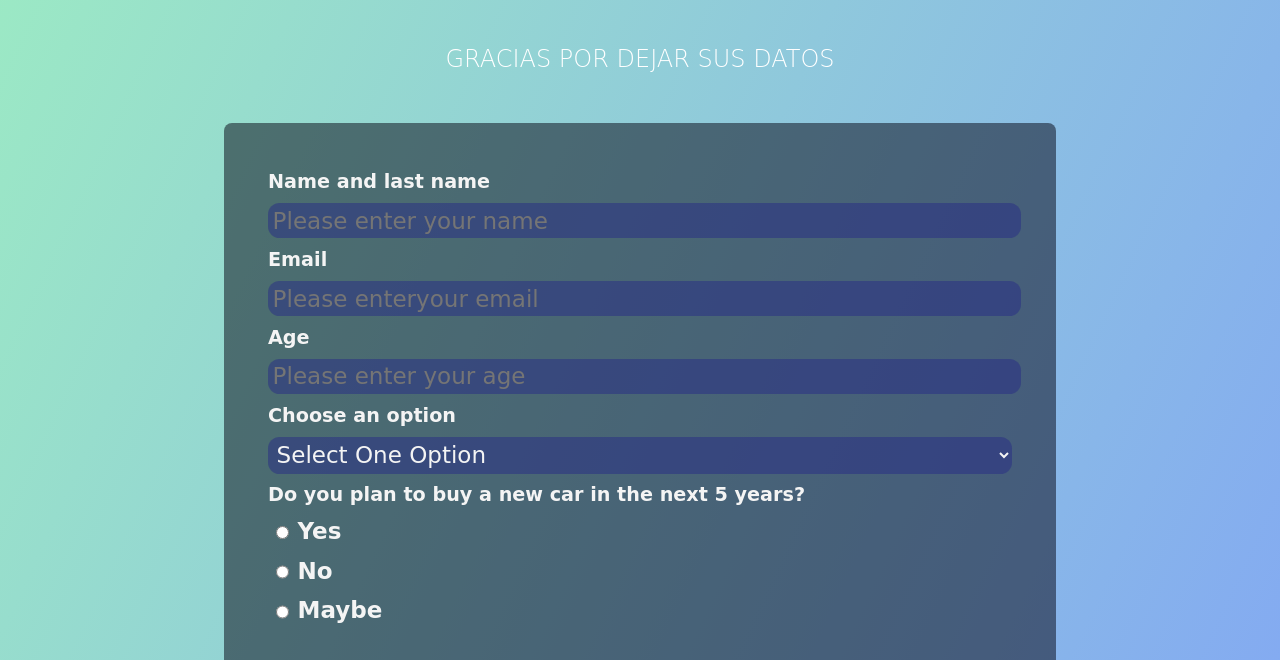
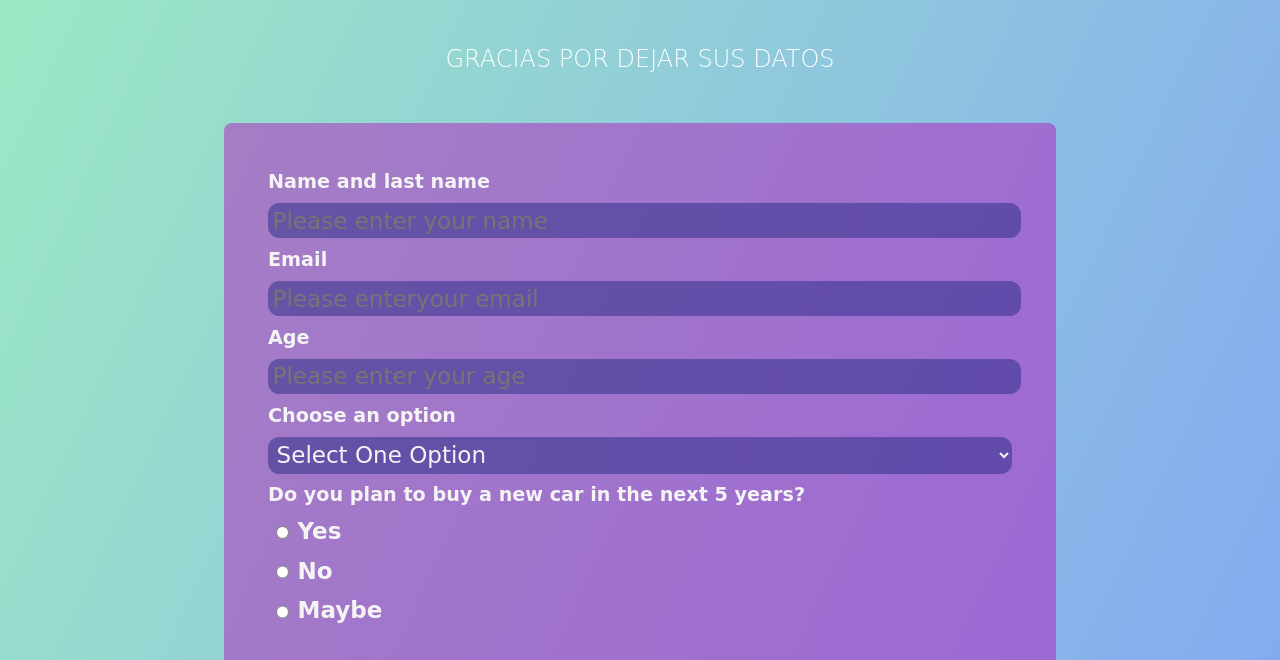
Before and after one commit to Dilan523/FORMULARIO, a plain HTML site: page index.html in a window 1280 px wide. Shown: the part 108-768 px from the top of the page. Drawn offline with Linux system fonts and the light colour scheme.

Commit message:
change the color id suervey-form

```diff
--- a/style.css
+++ b/style.css
@@ -43,7 +43,7 @@ h1 {
 #survey-form {
     width: 60%;
     margin: 0 auto;
-    background-color: rgba(3, 3, 17, 0.5);
+    background-color: rgba(177, 30, 190, 0.5);
     padding: 2em;
     border-radius: 0.5em;
     max-width: 800px;
```
